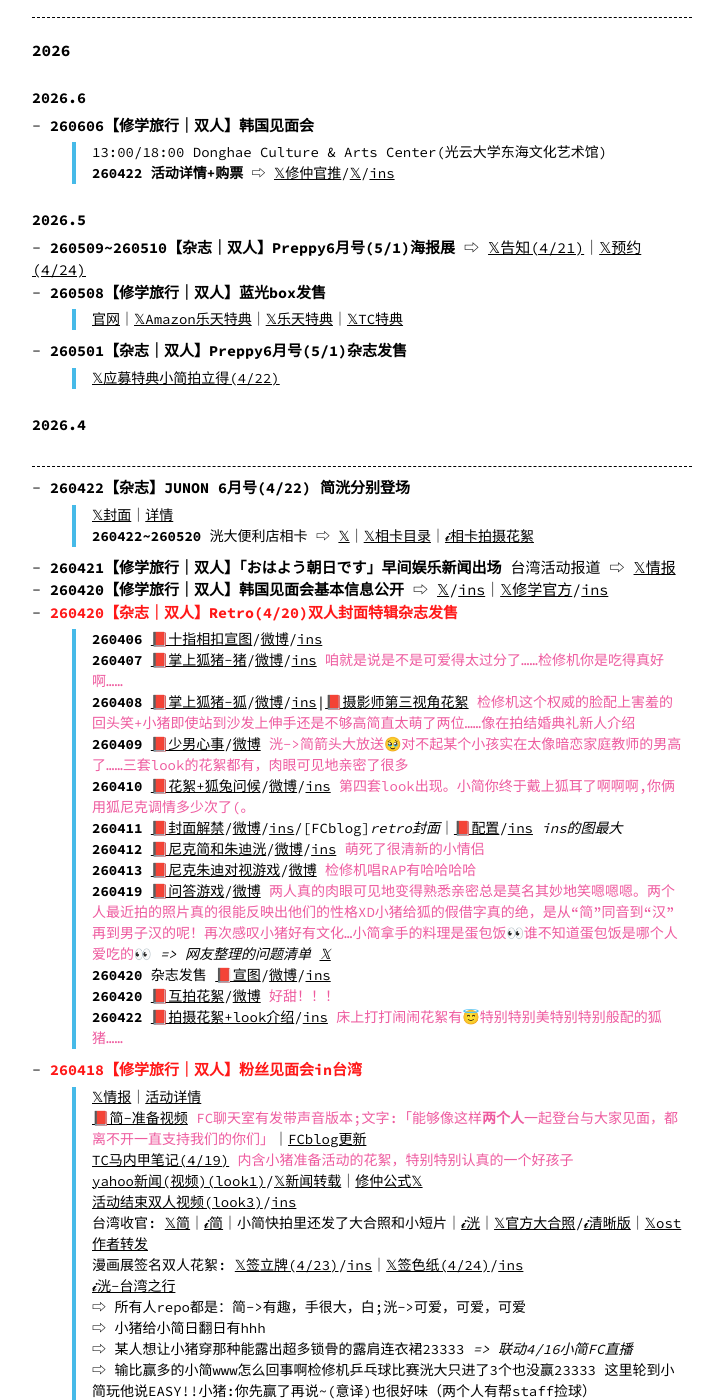
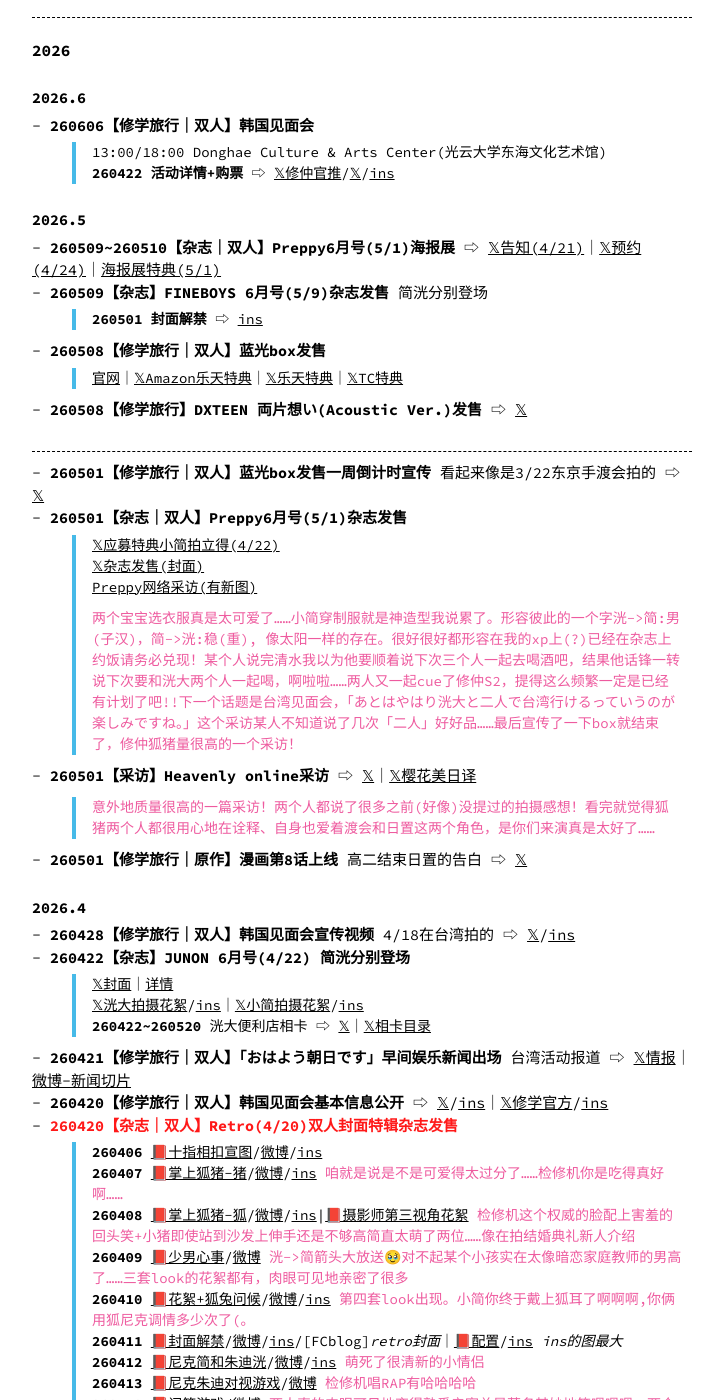
Before and after one commit to eri329/hidekou, a Jekyll site: the page built from index.md, in a window 1280 px wide and 1400 px high, scrolled down 496 px. Shown: the whole window, without its empty margins (278-993 px from the left). Built offline with Jekyll 4.4.1, drawn with Linux system fonts in a browser that asks for light colours; comment, search, counter and statistics services are not loaded; some of the changed text lies outside the part shown.

Commit message:
regular update

```diff
--- a/index.md
+++ b/index.md
@@ -37,20 +37,34 @@ permalink: /
 ### 2026.5
 {: #may2026}
 
-* **260509~260510【杂志｜双人】Preppy6月号(5/1)海报展** ⇨ [𝕏告知(4/21)](https://x.com/preppy_magazine/status/2046529374384746792)｜[𝕏预约(4/24)](https://x.com/preppy_magazine/status/2047616545178653095)
+* **260509~260510【杂志｜双人】Preppy6月号(5/1)海报展** ⇨ [𝕏告知(4/21)](https://x.com/preppy_magazine/status/2046529374384746792)｜[𝕏预约(4/24)](https://x.com/preppy_magazine/status/2047616545178653095)｜[海报展特典(5/1)](https://x.com/preppy_magazine/status/2050153258526662911)
+* **260509【杂志】FINEBOYS 6月号(5/9)杂志发售** 简洸分别登场
+    > **260501 封面解禁** ⇨ [ins](https://www.instagram.com/p/DXy19O3jTa-/)
 * **260508【修学旅行｜双人】蓝光box发售**
     > [官网](https://www.asahi.co.jp/schooltrip/goods/)｜[𝕏Amazon乐天特典](https://www.instagram.com/p/DScIVk9E3Vz/)｜[𝕏乐天特典](https://x.com/rakutenbooks/status/2003688028259385648)｜[𝕏TC特典](https://x.com/topcoat_staff/status/2003390122872725832)
+* **260508【修学旅行】DXTEEN 両片想い(Acoustic Ver.)发售** ⇨ [𝕏](https://x.com/official_DXTEEN/status/2048356421943926950)
+
+<div class="line"></div>
+
+* **260501【修学旅行｜双人】蓝光box发售一周倒计时宣传** 看起来像是3/22东京手渡会拍的 ⇨ [𝕏](https://x.com/dramal_abc/status/2050138168066814265)
 * **260501【杂志｜双人】Preppy6月号(5/1)杂志发售**
     > [𝕏应募特典小简拍立得(4/22)](https://x.com/preppy_magazine/status/2046891770701840411)
+    > [𝕏杂志发售(封面)](https://www.instagram.com/p/DXxgrEBEk7I/)
+    > [Preppy网络采访(有新图)](https://preppyweb.com/article/26576)
+    > #### 两个宝宝选衣服真是太可爱了……小简穿制服就是神造型我说累了。形容彼此的一个字洸->简:男(子汉)，简->洸:稳(重), 像太阳一样的存在。很好很好都形容在我的xp上(?)已经在杂志上约饭请务必兑现！某个人说完清水我以为他要顺着说下次三个人一起去喝酒吧，结果他话锋一转说下次要和洸大两个人一起喝，啊啦啦……两人又一起cue了修仲S2，提得这么频繁一定是已经有计划了吧!!下一个话题是台湾见面会，「あとはやはり洸大と二人で台湾行けるっていうのが楽しみですね。」这个采访某人不知道说了几次「二人」好好品……最后宣传了一下box就结束了，修仲狐猪量很高的一个采访！
+* **260501【采访】Heavenly online采访** ⇨ [𝕏](https://x.com/heavenly_pick/status/2050047561520795804)｜[𝕏樱花美日译](https://x.com/segadayo_nm/status/2050236798358667464)
+    > #### 意外地质量很高的一篇采访！两个人都说了很多之前(好像)没提过的拍摄感想！看完就觉得狐猪两个人都很用心地在诠释、自身也爱着渡会和日置这两个角色，是你们来演真是太好了……
+* **260501【修学旅行｜原作】漫画第8话上线** 高二结束日置的告白 ⇨ [𝕏](https://x.com/beluckbunko/status/2050110796529909882)
 
 ### 2026.4
 {: #apr2026}
-<div class="line"></div>
 
+* **260428【修学旅行｜双人】韩国见面会宣传视频** 4/18在台湾拍的 ⇨ [𝕏](https://x.com/p_en_kr/status/2048992351402811779)/[ins](https://www.instagram.com/reels/DXqcGpzk_uX/)
 * **260422【杂志】JUNON 6月号(4/22) 简洸分别登场**
     > [𝕏封面](https://x.com/junon_jp/status/2046136806685708565)｜[详情](https://www.junon-tv.jp/articles/4315)
-    > **260422~260520** 洸大便利店相卡 ⇨ [𝕏](https://x.com/eprintservice/status/2046755873972957308)｜[𝕏相卡目录](https://x.com/eriko_mp100/status/2047910501959729161)｜[𝓲相卡拍摄花絮](https://www.instagram.com/reels/DXawg7nTjMC/)
-* **260421【修学旅行｜双人】「おはよう朝日です」早间娱乐新闻出场** 台湾活动报道 ⇨ [𝕏情报](https://x.com/ohaasaofficial/status/2046170771542954199)
+    > [𝕏洸大拍摄花絮](https://x.com/junon_jp/status/2046795030250336358)/[ins](https://www.instagram.com/reels/DXawg7nTjMC/)｜[𝕏小简拍摄花絮](https://x.com/JUNON_jp/status/2047963826440544267)/[ins](https://www.instagram.com/reels/DXjIB1HTYqr/)
+    > **260422~260520** 洸大便利店相卡 ⇨ [𝕏](https://x.com/eprintservice/status/2046755873972957308)｜[𝕏相卡目录](https://x.com/eriko_mp100/status/2047910501959729161)
+* **260421【修学旅行｜双人】「おはよう朝日です」早间娱乐新闻出场** 台湾活动报道 ⇨ [𝕏情报](https://x.com/ohaasaofficial/status/2046170771542954199)｜[微博-新闻切片](https://weibo.com/tv/show/1034:5290275334193231)
 * **260420【修学旅行｜双人】韩国见面会基本信息公开** ⇨ [𝕏](https://x.com/p_en_kr/status/2046091508785566019)/[ins](https://www.instagram.com/p/DXV1b54k5LO/)｜[𝕏修学官方](https://x.com/dramal_abc/status/2046096604290240786)/[ins](https://www.instagram.com/p/DXV8mZ1k3f0/)
 * **260420【杂志｜双人】Retro(4/20)双人封面特辑杂志发售**{: .text-red}
     > **260406** [📕十指相扣宣图](https://xhslink.com/o/AZeQ7dSSuxT)/[微博](https://weibo.com/7956654733/5284754858705925)/[ins](https://www.instagram.com/p/DWyPmGNFktD/)
@@ -64,7 +78,11 @@ permalink: /
     > **260419** [📕问答游戏](http://xhslink.com/o/4vOLmaCFpGp)/[微博](https://weibo.com/7956654733/QBxpR0yyf) <span>两人真的肉眼可见地变得熟悉亲密总是莫名其妙地笑嗯嗯嗯。两个人最近拍的照片真的很能反映出他们的性格XD小猪给狐的假借字真的绝，是从“简”同音到“汉”再到男子汉的呢！再次感叹小猪好有文化…小简拿手的料理是蛋包饭👀谁不知道蛋包饭是哪个人爱吃的👀</span>{: .text-pink} *=> 网友整理的问题清单 [𝕏](https://x.com/altjdsus__/status/2045796661126185361)*
     > **260420** 杂志发售 [📕宣图](http://xhslink.com/o/9mW1qleKIX7)/[微博](https://weibo.com/7956654733/QBGIblSeY)/[ins](https://www.instagram.com/p/DXWQOsQD8iR/)
     > **260420** [📕互拍花絮](http://xhslink.com/o/8in6jwQkO9s)/[微博](https://weibo.com/7956654733/QBHeG47i3) <span>好甜！！！</span>{: .text-pink}
-    > **260422** [📕拍摄花絮+look介绍](http://xhslink.com/o/1Sq1SrVT86Z)/[ins](https://www.instagram.com/reel/DXb5-iqD-Py/) <span>床上打打闹闹花絮有😇特别特别美特别特别般配的狐猪……</span>{: .text-pink}
+    > **260421** [📕小简小红书](http://xhslink.com/o/7jpf1n36Wgl) <span>「分享一组很喜欢的照片」by小简 ^^</span>{: .text-pink}
+    > **260422** [📕拍摄花絮+look介绍](http://xhslink.com/o/1Sq1SrVT86Z)/[微博](https://weibo.com/7956654733/QC0aa7frZ)/[ins](https://www.instagram.com/reel/DXb5-iqD-Py/) <span>床上打打闹闹花絮有😇特别特别美特别特别般配的狐猪……</span>{: .text-pink}
+    > **260501** [📕你有我没有小游戏](http://xhslink.com/o/19SVLPXy33G)/[微博](https://weibo.com/7956654733/5293814568452109)
+    > **260502** [📕一起跳舞](http://xhslink.com/o/5ZeV7C6foJP)
+    > [微博-品牌方新图(5/3)](https://weibo.com/7061972932/QDBGB8t6l)
 * **260418【修学旅行｜双人】粉丝见面会in台湾**{: .text-red}
     > [𝕏情报](https://x.com/manga10_tw/status/2037471140638310839)｜[活动详情](https://world.manga10.com/blogs/eventstaiwan/shugakuryokofm2026)
     > [📕简-准备视频](http://xhslink.com/o/1P36D0S1cAs) <span>FC聊天室有发带声音版本;文字:「能够像这样**两个人**一起登台与大家见面，都离不开一直支持我们的你们」</span>{: .text-pink}｜[FCblog更新](https://kan-hideyoshi.com/member/photos/609823)
@@ -407,13 +425,13 @@ permalink: /
 {: #oct2025}
 
 * **251030【杂志｜双人】S Cawaii!特別編集　Pair 尊い二人。(10/30) CP特辑收录**
+    > **250913 杂志情报解禁** ⇨ [𝕏](https://x.com/mag_scawaii/status/1966804093688746442) *但是此时还没有宣狐猪*
+    > **250928 登场情报解禁** ⇨ [𝕏](https://x.com/mag_scawaii/status/1972239991708512561)
+    > **251015 狐猪版特典小卡解禁** ⇨ [𝕏](https://x.com/mag_scawaii/status/1978404037612744825)
+    > **251029 狐猪宣传视频** ⇨ [𝕏](https://x.com/mag_scawaii/status/1983474057963024391)/[ins](https://www.instagram.com/reels/DQY5mjUifT0/)
+    > #### 念完开场后同步对视是要甜死谁…中间自由发挥的整整20秒检修机就瞟了一眼镜头……
+    > **251106 物料图** ⇨ [𝕏](https://x.com/mag_scawaii/status/1986373064217727274)/[ins](https://www.instagram.com/p/DQtgDIjCU_A/)
     > **251113 应募特典拍立得** ⇨ [𝕏](https://x.com/mag_scawaii/status/1988909709680894410)
-    > **251106 物料图** ⇨ [𝕏](https://x.com/mag_scawaii/status/1986373064217727274)
-    > **251029 狐猪宣传视频** ⇨ [𝕏](https://x.com/mag_scawaii/status/1983474057963024391)
-    > #### 念完开场后同步对视是要甜死谁…中间自由发挥的整整20秒检修机就瞟了一眼镜头……
-    > **251015 狐猪版特典小卡解禁** ⇨ [𝕏](https://x.com/mag_scawaii/status/1978404037612744825)
-    > **250928 登场情报解禁** ⇨ [𝕏](https://x.com/mag_scawaii/status/1972239991708512561)
-    > **250913 杂志情报解禁** ⇨ [𝕏](https://x.com/mag_scawaii/status/1966804093688746442) *但是此时还没有宣狐猪*
     > #### 狐猪特典版再入荷了好几次(姑且好像没看到别的版本再入荷): 12/1, 12/10, 12/12, 12/19再贩(堂堂重版出来!), 26年2/10再再贩。结合一开始没宣狐猪就很有趣XD
 * **251025【双人】Emomiu藤本洸大×簡秀吉采访** ⇨ [采访](https://emomiu.jp/news/244577/)｜[𝓲宣传视频](https://www.instagram.com/reels/DRo7oSLgbpz/)
     > 2shot 拍立得萌萌萌!是一个内容很丰富的采访! 小简原来从这里开始就说喜欢海鲜了，小简喜欢牡蛎小猪喜欢虾，但是小简居然还喜欢吃皮蛋👀
```
Also changed, not shown: about.md (+1 -0 lines), category.md (+2 -0 lines), drama.md (+1 -0 lines), solo.md (+13 -4 lines), changelog.md.
